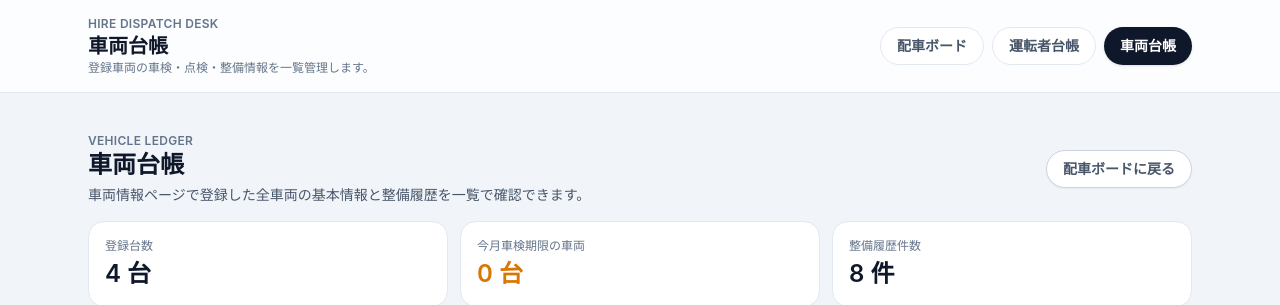
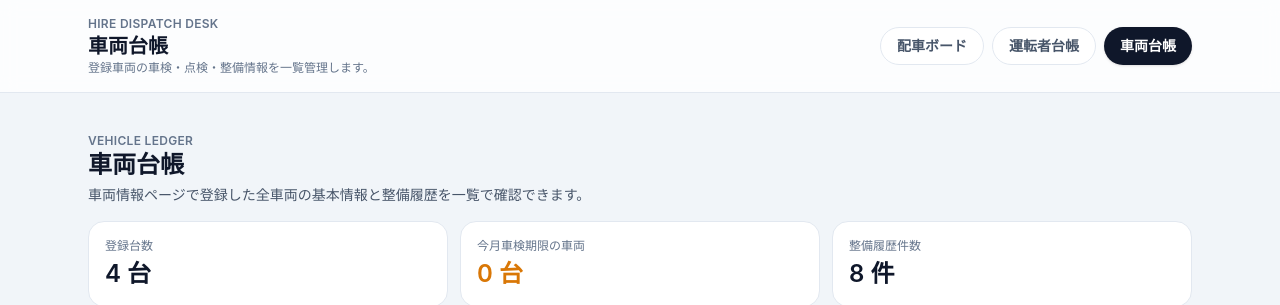
Before and after one commit to motohide404/HireDispatchDesk, a React app in the folder client/: page / in a window 1280 px wide. Both pictures are taken after a click on the button "車両台帳". Shown: the top 305 px of the page. Built offline with nearby package versions, Linux system fonts and the light colour scheme; the HTML template or start-up script is replaced by a standard one.

Commit message:
Remove back navigation button from vehicle ledger

```diff
--- a/client/src/App.tsx
+++ b/client/src/App.tsx
@@ -144,7 +144,6 @@ export default function App() {
       <VehicleLedgerPage
         vehicles={vehicleLedger}
         maintenanceRecords={vehicleMaintenanceRecords}
-        onBackToDispatch={() => setActivePage("dispatch")}
       />
     );
   } else {
--- a/client/src/components/VehicleLedgerPage.tsx
+++ b/client/src/components/VehicleLedgerPage.tsx
@@ -23,7 +23,6 @@ const vehicleClassLabels: Record<VehicleClass, string> = {
 type VehicleLedgerPageProps = {
   vehicles: VehicleLedgerVehicle[];
   maintenanceRecords: VehicleMaintenanceRecord[];
-  onBackToDispatch?: () => void;
 };
 
 const dateFormatter = new Intl.DateTimeFormat("ja-JP", {
@@ -80,8 +79,7 @@ function formatOdometer(value: number | undefined) {
 
 export default function VehicleLedgerPage({
   vehicles,
-  maintenanceRecords,
-  onBackToDispatch
+  maintenanceRecords
 }: VehicleLedgerPageProps) {
   const maintenanceByVehicle = useMemo(() => {
     const map = new Map<number, VehicleMaintenanceRecord[]>();
@@ -124,15 +122,6 @@ export default function VehicleLedgerPage({
                 車両情報ページで登録した全車両の基本情報と整備履歴を一覧で確認できます。
               </p>
             </div>
-            {onBackToDispatch && (
-              <button
-                type="button"
-                onClick={onBackToDispatch}
-                className="inline-flex items-center justify-center rounded-full border border-slate-300 bg-white px-4 py-2 text-sm font-semibold text-slate-600 shadow-sm transition hover:border-slate-400 hover:text-slate-800"
-              >
-                配車ボードに戻る
-              </button>
-            )}
           </div>
           <div className="grid gap-3 sm:grid-cols-3">
             <div className="rounded-2xl border border-slate-200 bg-white p-4">
```
